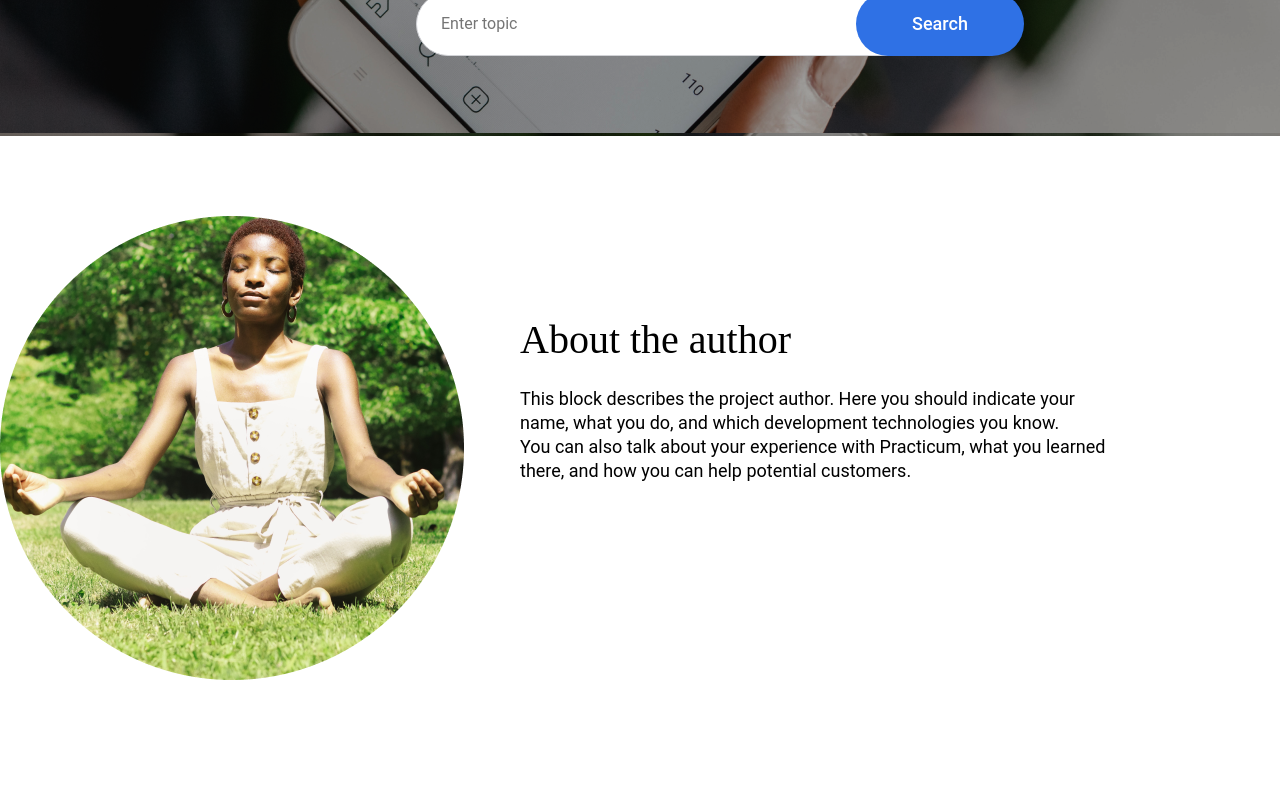
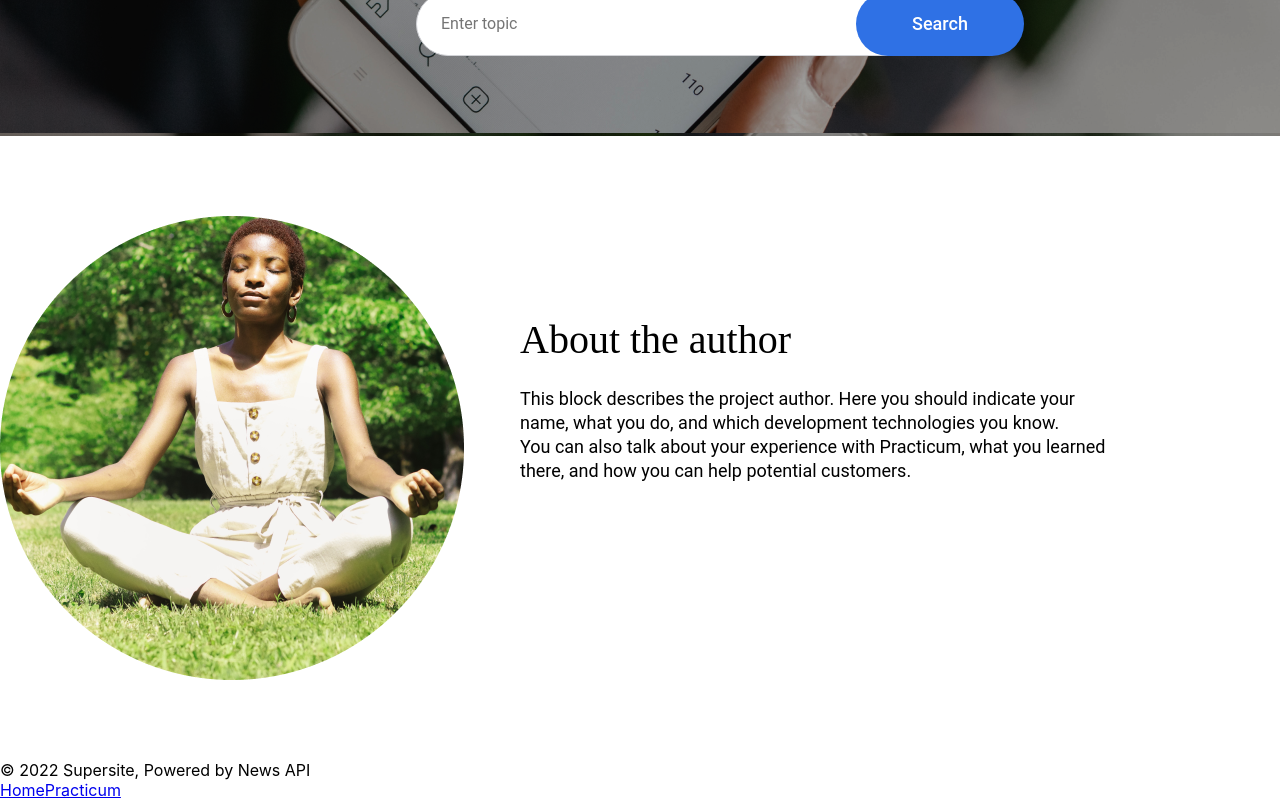
Before and after one commit to adirx20/news-explorer-frontend, a React (Create React App) app: page / in a window 1280 px wide. Shown: the part 443-1243 px from the top of the page. Before the commit the page ends 1203 px from the top, so only its background shows below. Built offline with nearby package versions, Linux system fonts and the light colour scheme.

Commit message:
fix footer styles

```diff
--- a/src/components/App/App.js
+++ b/src/components/App/App.js
@@ -17,7 +17,7 @@ function App() {
           <Navigation />
         </Header>
         <Main />
-        {/* <Footer /> */}
+        <Footer />
       </CurrentUserContext.Provider>
     </div>
   );
--- a/src/components/Footer/Footer.css
+++ b/src/components/Footer/Footer.css
@@ -1 +1,15 @@
 /* footer */
+.footer {
+    margin: 0;
+    background-color: rgba(255, 255, 255, 1);
+}
+
+.footer__watermark {}
+
+.footer__navigation {}
+
+.footer__link-container {}
+
+.footer__text-link-container {}
+
+.footer__link {}
--- a/src/components/Footer/Footer.js
+++ b/src/components/Footer/Footer.js
@@ -3,7 +3,7 @@ import './Footer.css';
 
 function Footer() {
     return (
-        <Footer className='footer'>
+        <footer className='footer'>
             <span className='footer__watermark'>
                 &copy; {new Date().getFullYear()} Supersite, Powered by News API
             </span>
@@ -16,13 +16,14 @@ function Footer() {
                         </a>
                         <a className='footer__link'
                             href='https://practicum.com/en-isr/'
-                            target='_blank'>
+                            target='_blank'
+                            >
                             Practicum
                         </a>
                     </div>
                 </div>
             </nav>
-        </Footer>
+        </footer>
     );
 };
 
```
